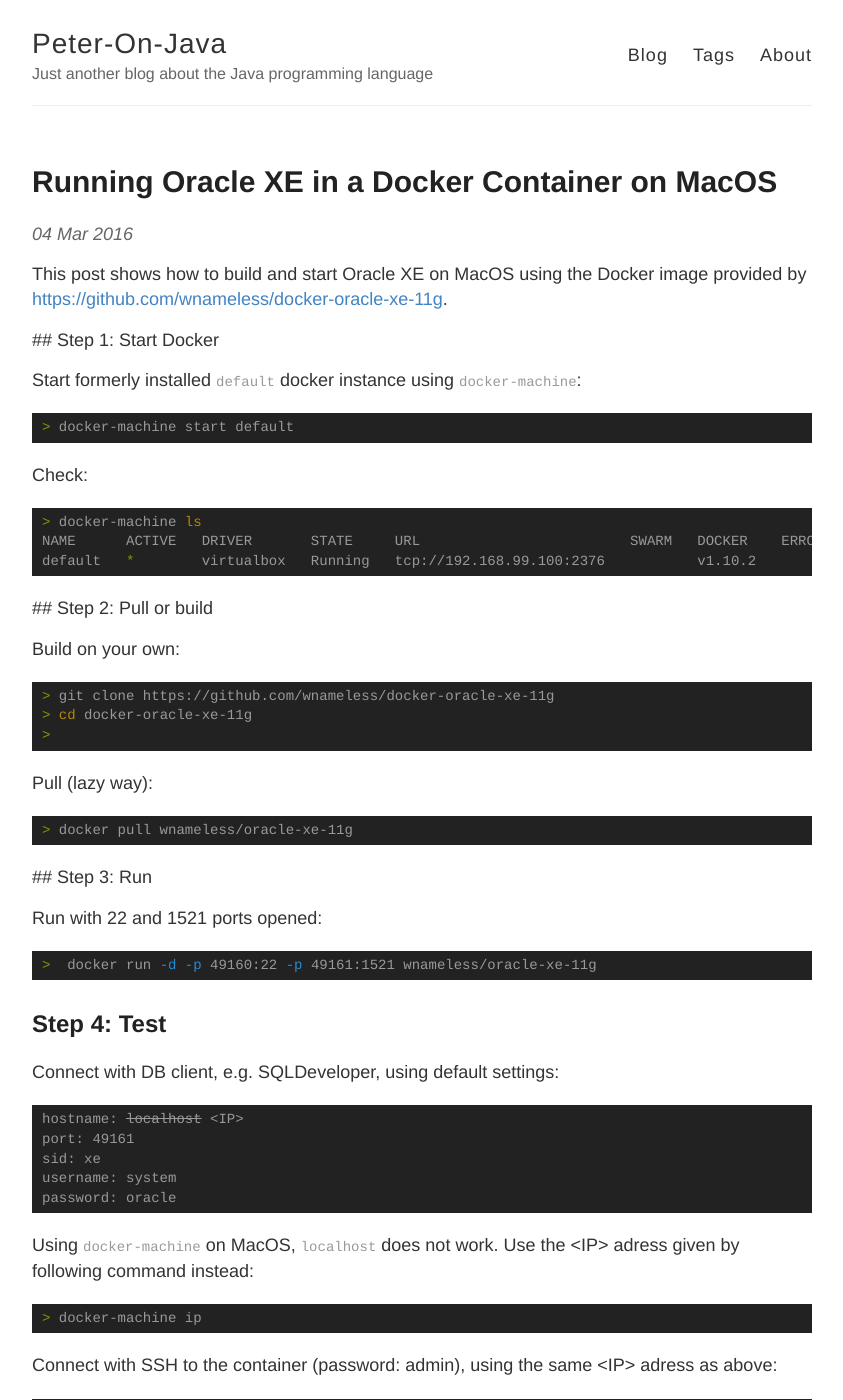
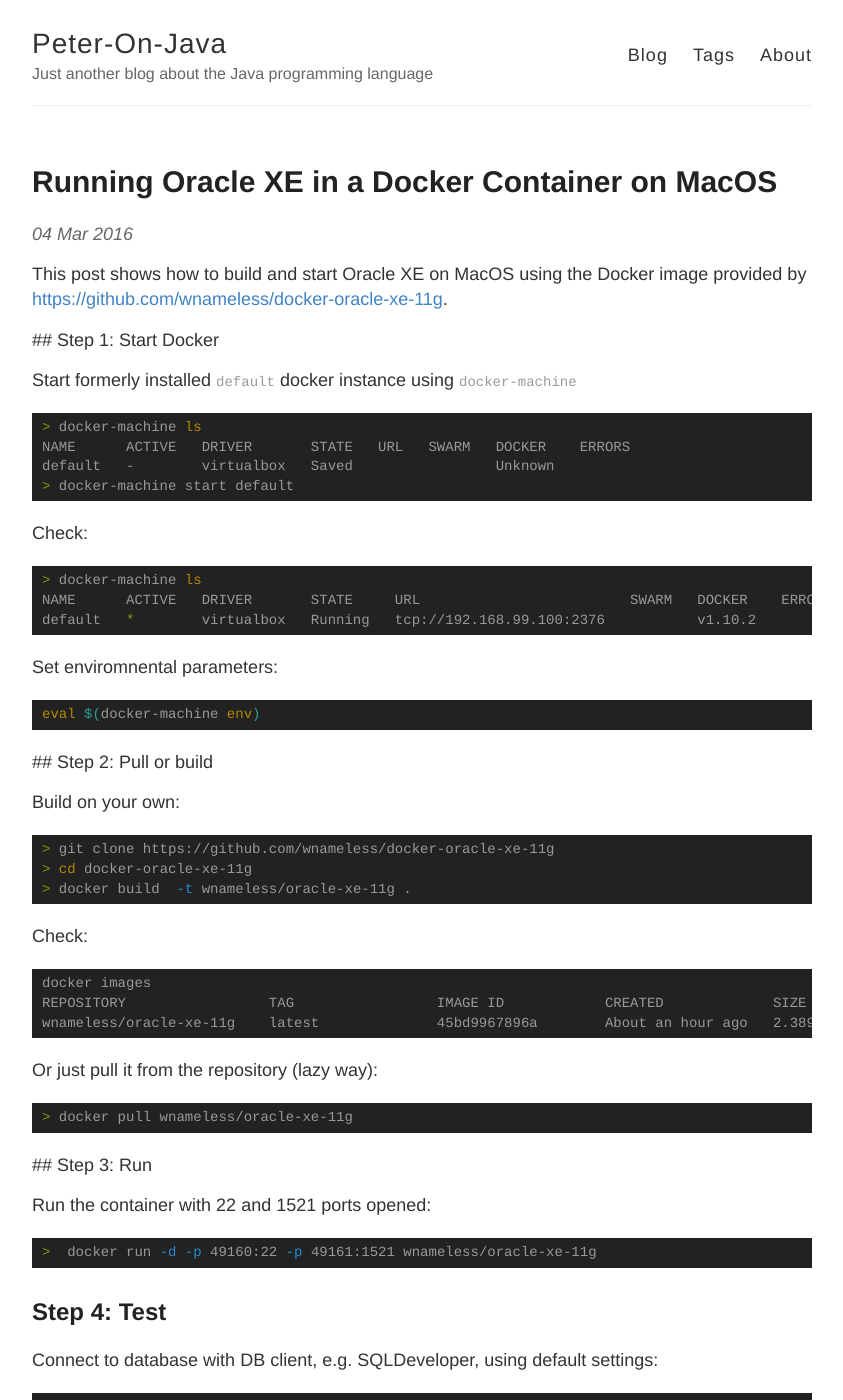
Before and after one commit to peterkeller/peterkeller.github.io, a Jekyll site: the page built from _posts/2016-03-04-run-oracle-with-docker-on-macos.md, in a window 1280 px wide and 1400 px high. Shown: the whole window, without its empty margins (218-1061 px from the left). Built offline with Jekyll 4.4.1, drawn with Linux system fonts in a browser that asks for light colours; comment, search, counter and statistics services are not loaded.

Commit message:
Enhance post

```diff
--- a/_posts/2016-03-04-run-oracle-with-docker-on-macos.md
+++ b/_posts/2016-03-04-run-oracle-with-docker-on-macos.md
@@ -15,9 +15,12 @@
 
 ## Step 1: Start Docker
 
-Start formerly installed `default` docker instance using `docker-machine`:
+Start formerly installed `default` docker instance using `docker-machine`
 
 {% highlight sh %}
+> docker-machine ls
+NAME      ACTIVE   DRIVER       STATE   URL   SWARM   DOCKER    ERRORS
+default   -        virtualbox   Saved                 Unknown
 > docker-machine start default
 {% endhighlight %}
 
@@ -29,6 +32,11 @@
 default   *        virtualbox   Running   tcp://192.168.99.100:2376           v1.10.2
 {% endhighlight %}
 
+Set enviromnental parameters:
+
+{% highlight sh %}
+eval $(docker-machine env)
+{% endhighlight %}
 
 ## Step 2: Pull or build
 
@@ -36,10 +44,17 @@
 {% highlight sh %}
 > git clone https://github.com/wnameless/docker-oracle-xe-11g
 > cd docker-oracle-xe-11g
->
+> docker build  -t wnameless/oracle-xe-11g .
 {% endhighlight %}
 
-Pull (lazy way):
+Check:
+{% highlight sh %}
+docker images
+REPOSITORY                 TAG                 IMAGE ID            CREATED             SIZE
+wnameless/oracle-xe-11g    latest              45bd9967896a        About an hour ago   2.389 GB
+{% endhighlight %}
+
+Or just pull it from the repository (lazy way):
 
 {% highlight sh %}
 > docker pull wnameless/oracle-xe-11g
@@ -47,7 +62,7 @@
 
 ## Step 3: Run
 
-Run with 22 and 1521 ports opened:
+Run the container with 22 and 1521 ports opened:
 
 {% highlight sh %}
 >  docker run -d -p 49160:22 -p 49161:1521 wnameless/oracle-xe-11g
@@ -55,7 +70,7 @@
 
 ## Step 4: Test
 
-Connect with DB client, e.g. SQLDeveloper, using default settings:
+Connect to database with DB client, e.g. SQLDeveloper, using default settings:
 
 {% highlight text %}
 hostname: ~~localhost~~ <IP>
```
